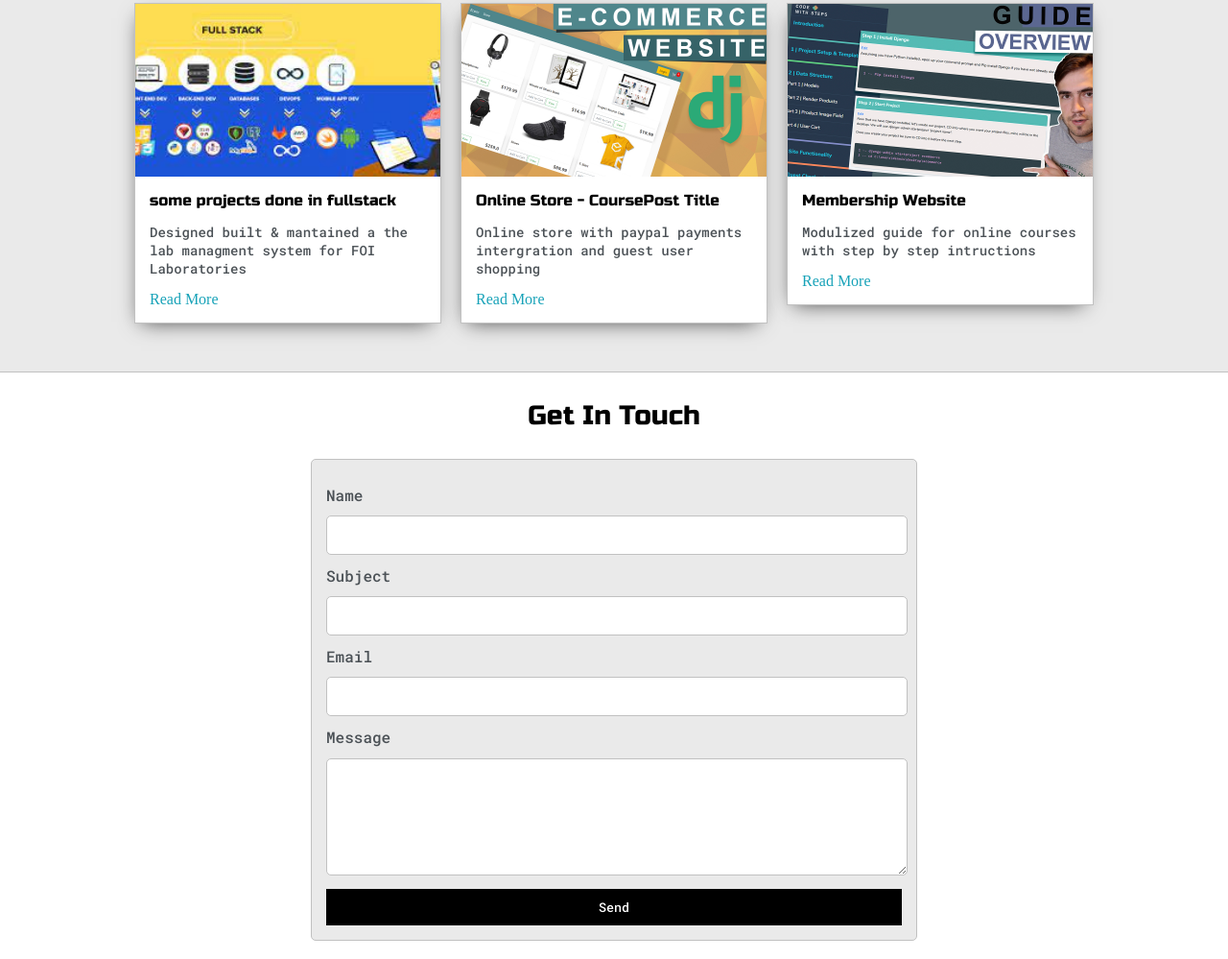
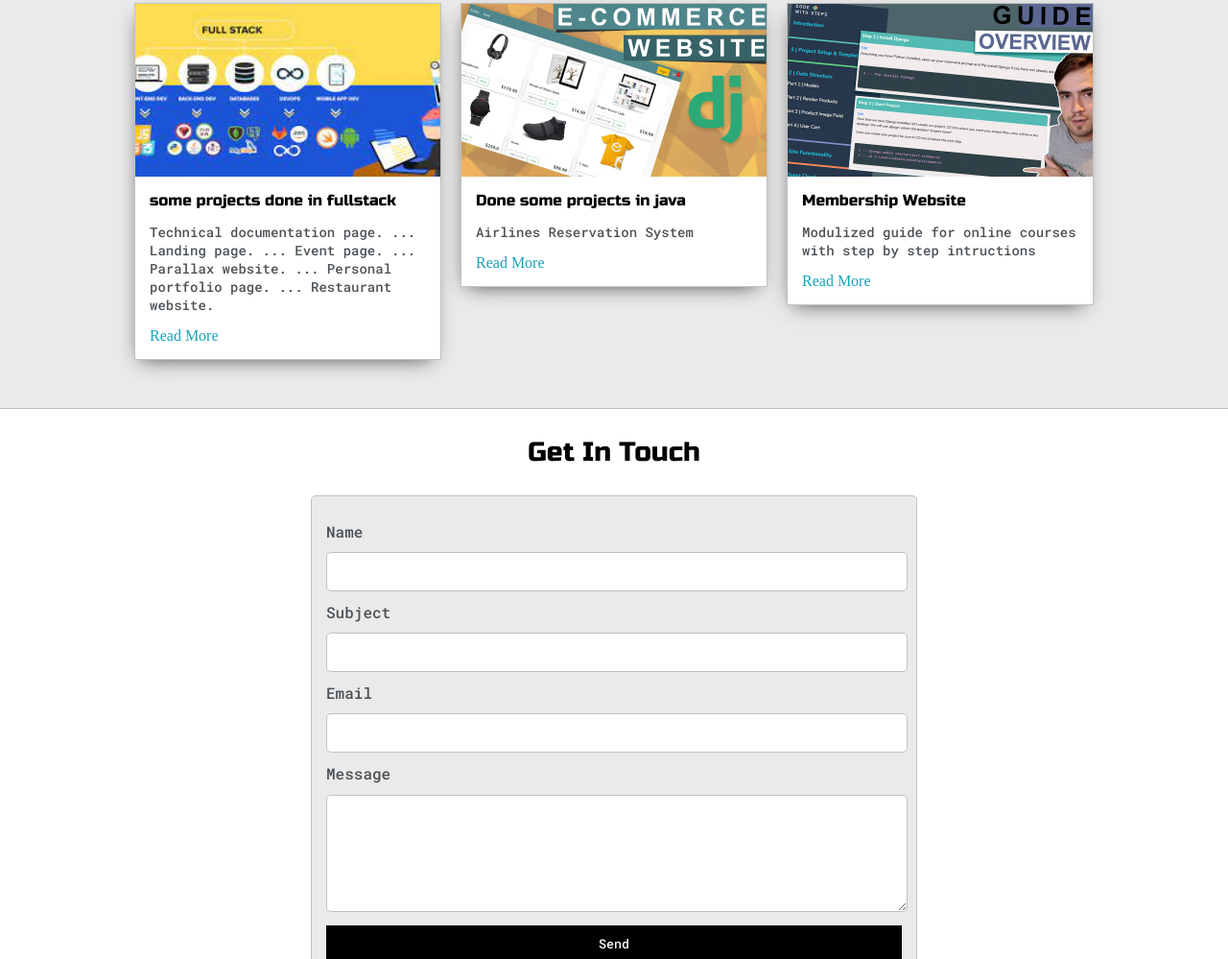
Before and after one commit to jeelanSYED23/myportpolio2.html, a plain HTML site: page index.html in a window 1280 px wide. Shown: the part 3263-4262 px from the top of the page at 96% size. Drawn offline with Linux system fonts and the light colour scheme.

Commit message:
Update index.html

```diff
--- a/index.html
+++ b/index.html
@@ -136,7 +136,12 @@
 						<img class="thumbnail" src="download1.jpg">
 						<div class="post-preview">
 							<h6 class="post-title">some projects done in fullstack </h6>
-							<p class="post-intro">Designed built & mantained a the lab managment system for FOI Laboratories</p>
+							<p class="post-intro"> Technical documentation page. ...
+Landing page. ...
+Event page. ...
+Parallax website. ...
+Personal portfolio page. ...
+Restaurant website.</p>
 							<a href="post.html">Read More</a>
 						</div>
 					</div>
@@ -146,8 +151,8 @@
 					<div class="post">
 						<img class="thumbnail" src="ecom.jpg">
 						<div class="post-preview">
-							<h6 class="post-title">Online Store - CoursePost Title</h6>
-							<p class="post-intro">Online store with paypal payments intergration and guest user shopping</p>
+							<h6 class="post-title">Done some projects in java </h6>
+							<p class="post-intro">Airlines Reservation System</p>
 							<a href="post.html">Read More</a>
 						</div>
 					</div>
```
